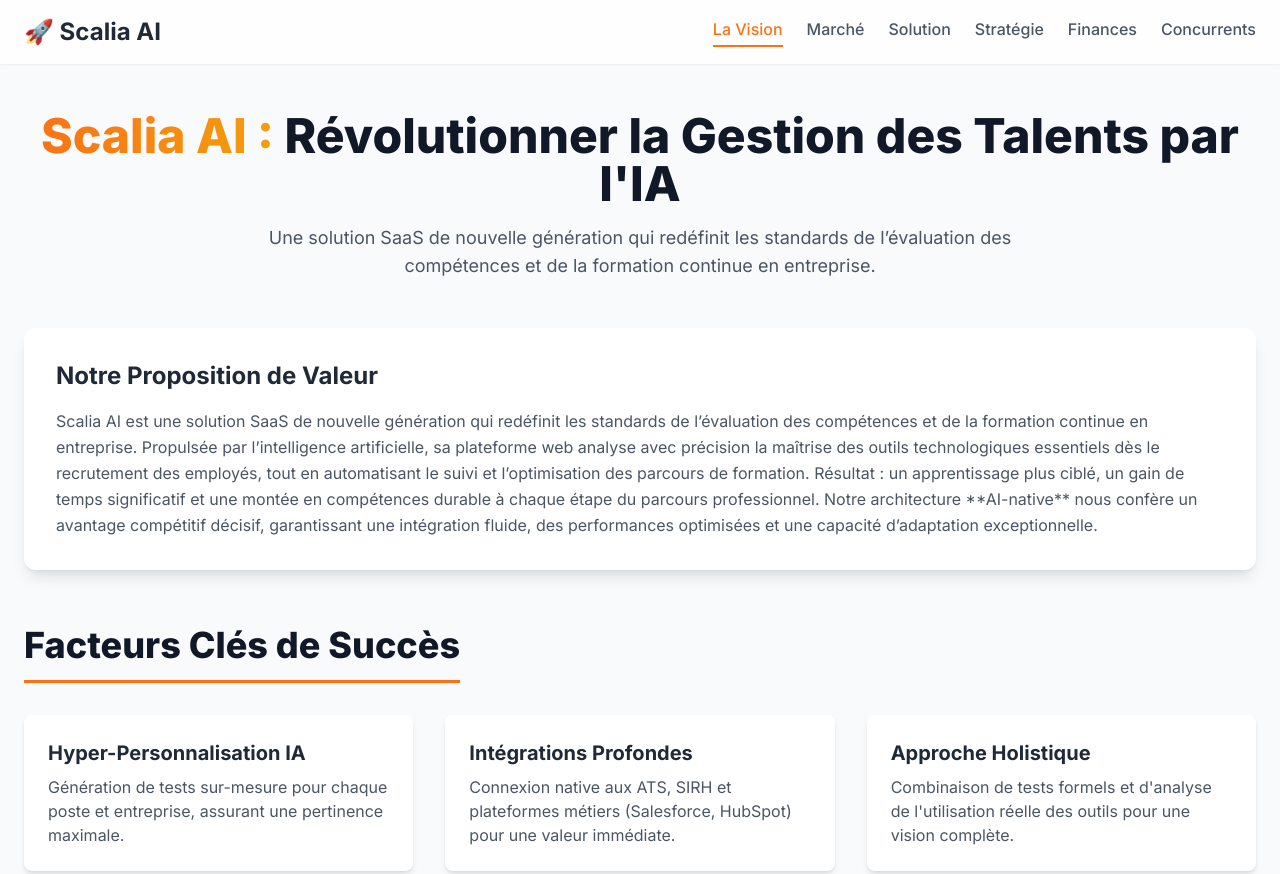
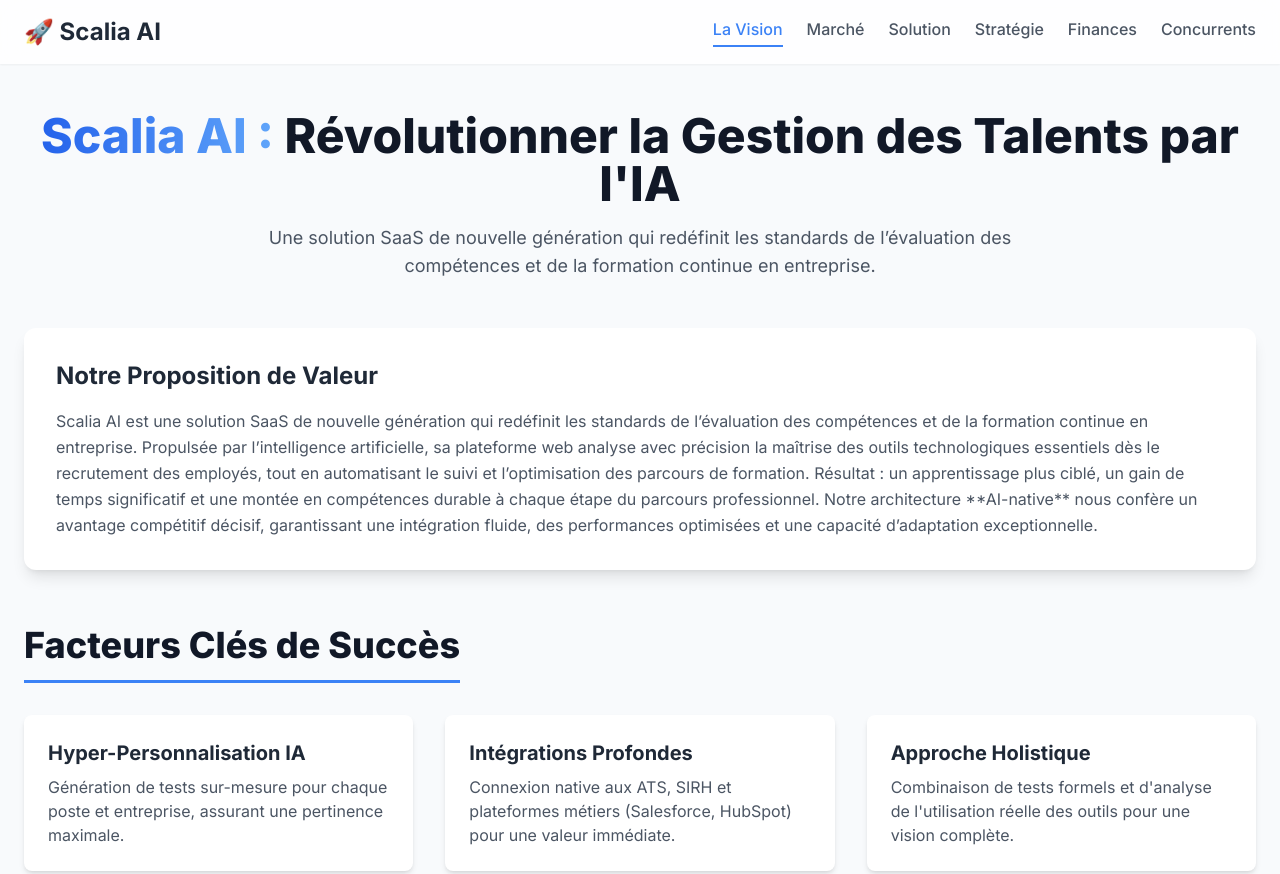
Before and after one commit to Jonathandm31/scaliaai, a plain HTML site: page index.html in a window 1280 px wide. Shown: the top 874 px of the page. Drawn offline with nearby package versions, Linux system fonts and the light colour scheme.

Commit message:
Update index.html

````diff
--- a/index.html
+++ b/index.html
@@ -10,18 +10,6 @@
     <link rel="preconnect" href="https://fonts.googleapis.com">
     <link rel="preconnect" href="https://fonts.gstatic.com" crossorigin>
     <link href="https://fonts.googleapis.com/css2?family=Inter:wght@400;500;600;700;800&display=swap" rel="stylesheet">
-    <!-- Chosen Palette: Professional & Stylish (using a selection of blues, greens, and oranges for a tech-forward feel) -->
-    <!-- Application Structure Plan: A single-page, thematic scrolling application. The structure follows a narrative flow: 1. Hero/Vision (the big idea), 2. Market Opportunity (the "why"), 3. The Solution (the "how"), 4. Go-to-Market Strategy, 5. Team & Foundations (SWOT/Risks), 6. Financials & Valuation (the potential), 7. Competitors (the landscape). This user-friendly structure is more engaging than a linear document, using interactive charts and cards to make dense data digestible. -->
-    <!-- Visualization & Content Choices:
-        - Market Projections: Goal: Change. Viz: Bar Chart (Chart.js). Justification: Clearly shows growth trends and compares Global vs. Technical markets.
-        - CRM Market Share: Goal: Compare/Organize. Viz: Donut Chart (Chart.js). Justification: Excellent for showing the composition of a whole and highlighting key players.
-        - Financial Projections: Goal: Inform. Viz: Styled HTML Table. Justification: Best for presenting precise, multi-metric data clearly.
-        - Valuation Growth: Goal: Change. Viz: Combination Line Chart (Chart.js). Justification: Effectively relates ARR growth to valuation, telling a powerful investor story.
-        - SWOT Analysis: Goal: Organize. Viz: 2x2 Grid of styled HTML cards. Justification: Classic, intuitive layout for SWOT.
-        - Competitor Table: Goal: Compare/Organize. Viz: Styled, responsive HTML Table/Cards. Justification: Direct comparison of multiple competitors across key metrics.
-        - Process Flow: Goal: Organize. Viz: HTML/CSS styled diagram. Justification: Visually represents the core intelligent cycle without using prohibited SVG/Mermaid.
-    -->
-    <!-- CONFIRMATION: NO SVG graphics used. NO Mermaid JS used. -->
     <style>
         body {
             font-family: 'Inter', sans-serif;
@@ -40,7 +28,7 @@
             padding: 1.5rem;
             box-shadow: 0 4px 6px -1px rgb(0 0 0 / 0.1), 0 2px 4px -2px rgb(0 0 0 / 0.1);
             text-align: center;
-            border-left: 4px solid #F97316;
+            border-left: 4px solid #3B82F6; /* Changé de #F97316 à bleu */
         }
         .section-title {
             font-size: 2.25rem;
@@ -48,22 +36,21 @@
             color: #111827;
             margin-bottom: 1rem;
             padding-bottom: 0.5rem;
-            border-bottom: 3px solid #F97316;
+            border-bottom: 3px solid #3B82F6; /* Changé de #F97316 à bleu */
             display: inline-block;
         }
         .nav-link {
             transition: color 0.3s ease, border-color 0.3s ease;
         }
         .nav-link:hover, .nav-link.active {
-            color: #F97316;
-            border-bottom-color: #F97316;
+            color: #3B82F6; /* Changé de #F97316 à bleu */
+            border-bottom-color: #3B82F6; /* Changé de #F97316 à bleu */
         }
     </style>
 </head>
 
 <body class="antialiased">
 
-    <!-- Header & Navigation -->
     <header class="bg-white/80 backdrop-blur-lg shadow-sm sticky top-0 z-50">
         <nav class="container mx-auto px-4 lg:px-6 py-4">
             <div class="flex justify-between items-center">
@@ -82,8 +69,7 @@
                     </button>
                 </div>
             </div>
-             <!-- Mobile Menu -->
-            <div id="mobile-menu" class="hidden md:hidden mt-4">
+             <div id="mobile-menu" class="hidden md:hidden mt-4">
                 <a href="#vision" class="block py-2 px-4 text-sm text-gray-700 hover:bg-gray-100 rounded">La Vision</a>
                 <a href="#marche" class="block py-2 px-4 text-sm text-gray-700 hover:bg-gray-100 rounded">Marché</a>
                 <a href="#solution" class="block py-2 px-4 text-sm text-gray-700 hover:bg-gray-100 rounded">Solution</a>
@@ -96,11 +82,10 @@
 
     <main class="container mx-auto px-4 lg:px-6 py-12">
 
-        <!-- Section: Vision -->
         <section id="vision" class="pt-16 -mt-16">
             <div class="text-center mb-12">
                 <h1 class="text-4xl md:text-5xl font-extrabold text-gray-900 leading-tight">
-                    <span class="bg-clip-text text-transparent bg-gradient-to-r from-orange-500 to-amber-500">Scalia AI :</span>
+                    <span class="bg-clip-text text-transparent bg-gradient-to-r from-blue-600 to-blue-400">Scalia AI :</span>
                     Révolutionner la Gestion des Talents par l'IA
                 </h1>
                 <p class="mt-4 text-lg text-gray-600 max-w-3xl mx-auto">
@@ -144,7 +129,6 @@
             </div>
         </section>
 
-        <!-- Section: Marché -->
         <section id="marche" class="pt-24 -mt-16">
             <h2 class="section-title text-center mb-12">Une Opportunité de Marché en Pleine Expansion</h2>
             <p class="text-center text-gray-600 max-w-3xl mx-auto mb-12">
@@ -167,7 +151,6 @@
             </div>
         </section>
 
-        <!-- Section: Solution -->
         <section id="solution" class="pt-24 -mt-16">
             <h2 class="section-title text-center mb-12">Notre Solution : L'Intelligence des Compétences</h2>
              <p class="text-center text-gray-600 max-w-3xl mx-auto mb-12">
@@ -199,14 +182,13 @@
             </div>
         </section>
 
-        <!-- Section: Stratégie -->
         <section id="strategie" class="pt-24 -mt-16">
             <h2 class="section-title text-center mb-12">Stratégie de Commercialisation</h2>
             <p class="text-center text-gray-600 max-w-3xl mx-auto mb-12">
                Notre croissance sera alimentée par une double approche : une force de vente directe ciblée et un puissant réseau de partenaires stratégiques pour une acquisition client rapide et rentable.
             </p>
             <div class="grid grid-cols-1 md:grid-cols-2 gap-8">
-                <div class="bg-white p-8 rounded-xl shadow-lg border-t-4 border-orange-500">
+                <div class="bg-white p-8 rounded-xl shadow-lg border-t-4 border-blue-500">
                     <h3 class="text-2xl font-bold text-gray-800 mb-4">Vente Directe</h3>
                     <ul class="space-y-3 text-gray-600 list-disc list-inside">
                         <li>Équipe de vente interne axée sur les PME et les grandes entreprises.</li>
@@ -228,7 +210,6 @@
         </section>
 
 
-        <!-- Section: Finances -->
         <section id="finances" class="pt-24 -mt-16">
             <h2 class="section-title text-center mb-12">Projections Financières et Valorisation</h2>
              <p class="text-center text-gray-600 max-w-3xl mx-auto mb-12">
@@ -297,7 +278,6 @@
             </div>
         </section>
 
-        <!-- Section: Concurrents -->
         <section id="concurrents" class="pt-24 -mt-16">
             <h2 class="section-title text-center mb-12">Analyse des Concurrents</h2>
              <p class="text-center text-gray-600 max-w-3xl mx-auto mb-12">
@@ -476,8 +456,8 @@
                     }, {
                         label: 'Valorisation Estimée (Millions USD)',
                         data: [30, 100, 225],
-                        borderColor: '#ea580c',
-                        backgroundColor: 'rgba(234, 88, 12, 0.1)',
+                        borderColor: '#3B82F6', // Changé de '#ea580c' à bleu
+                        backgroundColor: 'rgba(59, 130, 246, 0.1)', // Ajusté le fond pour correspondre au nouveau bleu
                         fill: true,
                         yAxisID: 'y1'
                     }]
@@ -529,3 +509,4 @@
 
 </body>
 </html>
+```
````
